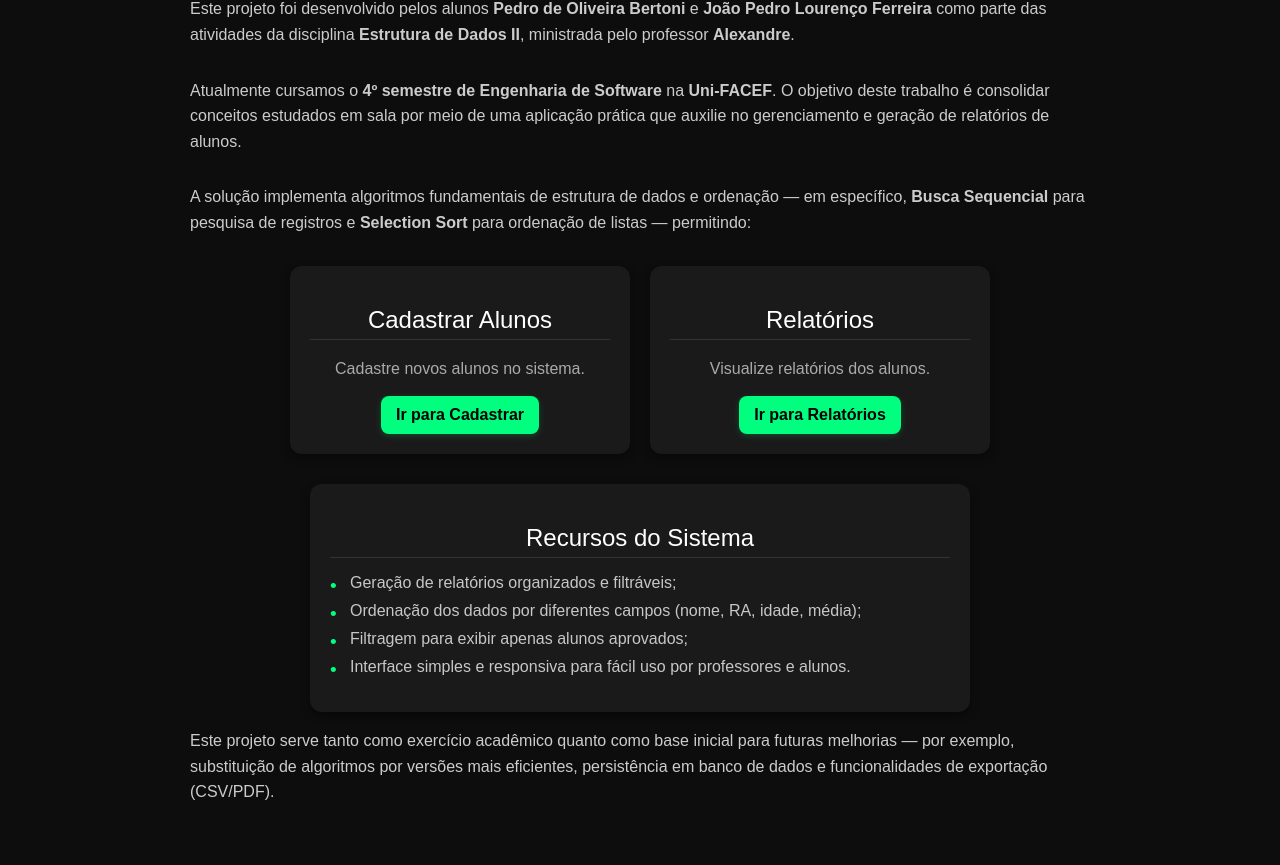
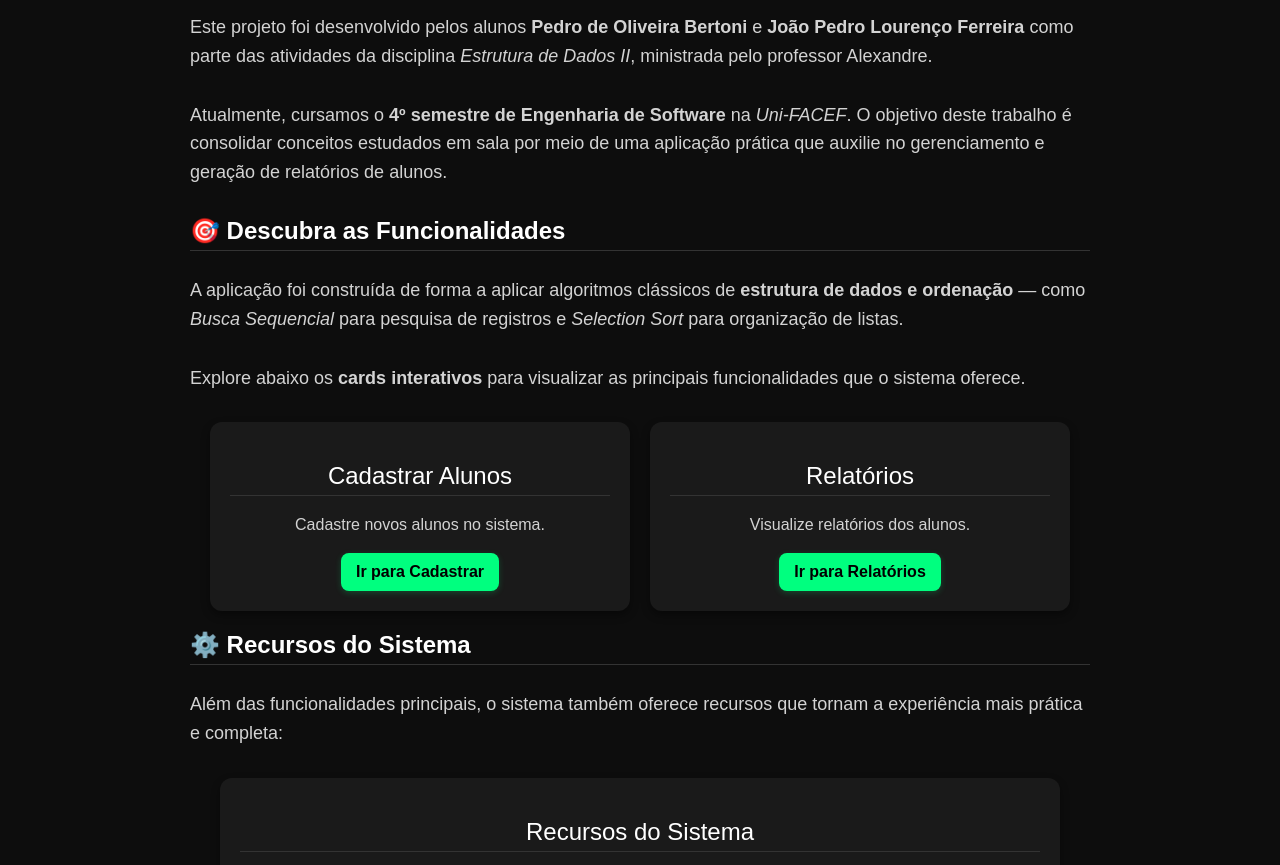
Before and after one commit to PedroOBertoni/StudentPortal_Node_Express_Management, a plain HTML site: page public/index.html in a window 1280 px wide. Shown: the part 208-1073 px from the top of the page. Drawn offline with Linux system fonts and the light colour scheme.

Commit message:
alterando estilos do site

```diff
--- a/public/index.html
+++ b/public/index.html
@@ -22,24 +22,25 @@
       <p>
         Este projeto foi desenvolvido pelos alunos
         <strong>Pedro de Oliveira Bertoni</strong> e
-        <strong>João Pedro Lourenço Ferreira</strong> como parte das atividades
-        da disciplina <strong>Estrutura de Dados II</strong>, ministrada pelo
-        professor <strong>Alexandre</strong>.
+        <strong>João Pedro Lourenço Ferreira</strong> como parte das atividades da disciplina
+        <em>Estrutura de Dados II</em>, ministrada pelo professor Alexandre.
+      </p>
+      <p>
+        Atualmente, cursamos o <strong>4º semestre de Engenharia de Software</strong> na
+        <em>Uni-FACEF</em>. O objetivo deste trabalho é consolidar conceitos estudados em sala
+        por meio de uma aplicação prática que auxilie no gerenciamento e geração de relatórios de alunos.
       </p>
 
+      <h2>🎯 Descubra as Funcionalidades</h2>
       <p>
-        Atualmente cursamos o
-        <strong>4º semestre de Engenharia de Software</strong> na
-        <strong>Uni-FACEF</strong>. O objetivo deste trabalho é consolidar
-        conceitos estudados em sala por meio de uma aplicação prática que
-        auxilie no gerenciamento e geração de relatórios de alunos.
+        A aplicação foi construída de forma a aplicar algoritmos clássicos de
+        <strong>estrutura de dados e ordenação</strong> — como
+        <em>Busca Sequencial</em> para pesquisa de registros e
+        <em>Selection Sort</em> para organização de listas.
       </p>
-
       <p>
-        A solução implementa algoritmos fundamentais de estrutura de dados e
-        ordenação — em específico, <strong>Busca Sequencial</strong> para
-        pesquisa de registros e <strong>Selection Sort</strong> para ordenação
-        de listas — permitindo:
+        Explore abaixo os <strong>cards interativos</strong> para visualizar as principais
+        funcionalidades que o sistema oferece.
       </p>
 
       <div class="cards">
@@ -54,6 +55,12 @@
           <a href="relatorios.html">Ir para Relatórios</a>
         </div>
       </div>
+
+      <h2>⚙️ Recursos do Sistema</h2>
+      <p>
+        Além das funcionalidades principais, o sistema também oferece recursos que tornam a
+        experiência mais prática e completa:
+      </p>
 
       <div class="cards">
         <div class="card card-large">
@@ -72,13 +79,6 @@
           </ul>
         </div>
       </div>
-
-      <p>
-        Este projeto serve tanto como exercício acadêmico quanto como base
-        inicial para futuras melhorias — por exemplo, substituição de algoritmos
-        por versões mais eficientes, persistência em banco de dados e
-        funcionalidades de exportação (CSV/PDF).
-      </p>
     </main>
 
     <!-- Footer -->
--- a/public/style.css
+++ b/public/style.css
@@ -13,7 +13,7 @@ body {
 /* Header */
 header {
   background: #141414;
-  padding: 15px 30px;
+  padding: 30px;
   border-bottom: 2px solid #00ff7f;
   display: flex;
   align-items: center;
@@ -45,7 +45,7 @@ header nav a.active {
 /* Home */
 .home {
   max-width: 900px;
-  margin: 40px auto;
+  margin: auto;
   padding: 20px;
   text-align: start;
   flex: 1;
@@ -53,14 +53,17 @@ header nav a.active {
 
 .home h1 {
   color: #00ff7f;
+  margin-top: 40px;
   margin-bottom: 20px;
+  font-size: 40px;
   font-weight: 700; /* Mais destaque */
 }
 
 .home p {
-  color: #ccc;
+  color: #d3d3d3;
   line-height: 1.6;
-  margin-bottom: 30px; /* Aumentado o espaço entre os parágrafos */
+  margin-bottom: 30px;
+  font-size: 18px;
 }
 
 /* Cards */
@@ -76,7 +79,7 @@ header nav a.active {
   background: #1a1a1a;
   border-radius: 12px;
   padding: 20px;
-  width: 300px;
+  width: 380px;
   text-align: center;
   transition: transform 0.3s ease, box-shadow 0.3s ease; /* Transição mais suave */
   box-shadow: 0 4px 8px rgba(0, 0, 0, 0.4); /* NOVO: Sombra sutil no estado normal */
@@ -85,7 +88,7 @@ header nav a.active {
 .card:hover {
   border: 1px solid #00ff7f;
   transform: translateY(-8px); /* Efeito mais pronunciado */
-  box-shadow: 0 8px 20px rgba(0, 255, 127, 0.5); /* Sombra mais intensa */
+  box-shadow: 0 8px 20px rgba(0, 255, 127, 0.3); /* Sombra mais suave */
 }
 
 .card h2 {
@@ -95,8 +98,9 @@ header nav a.active {
 }
 
 .card p {
-  color: #aaa;
+  color: #d3d3d3;
   margin-bottom: 15px;
+  font-size: 16px;
 }
 
 .card a {
@@ -117,7 +121,8 @@ header nav a.active {
 }
 
 .card-large {
-  width: calc(300px * 2 + 20px);
+  width: calc(390px * 2 + 20px);
+  margin-bottom: 40px;
 }
 
 .card-large ul {
@@ -128,7 +133,7 @@ header nav a.active {
 
 .card-large ul li {
   position: relative;
-  padding-left: 20px;
+  padding-left: 40px;
   margin-bottom: 10px;
   color: #c7c7c7;
 }
@@ -325,7 +330,7 @@ th {
   border-radius: 6px;
   border: 1px solid #444;
   background-color: #111;
-  color: #fff;
+  color: #ccc;
   font-size: 14px;
   margin: 0;
 }
@@ -354,7 +359,7 @@ th {
   border-radius: 6px;
   border: 1px solid #444;
   background-color: #111;
-  color: #fff;
+  color: #ccc;
   font-size: 14px;
   margin: 0;
 }
```
